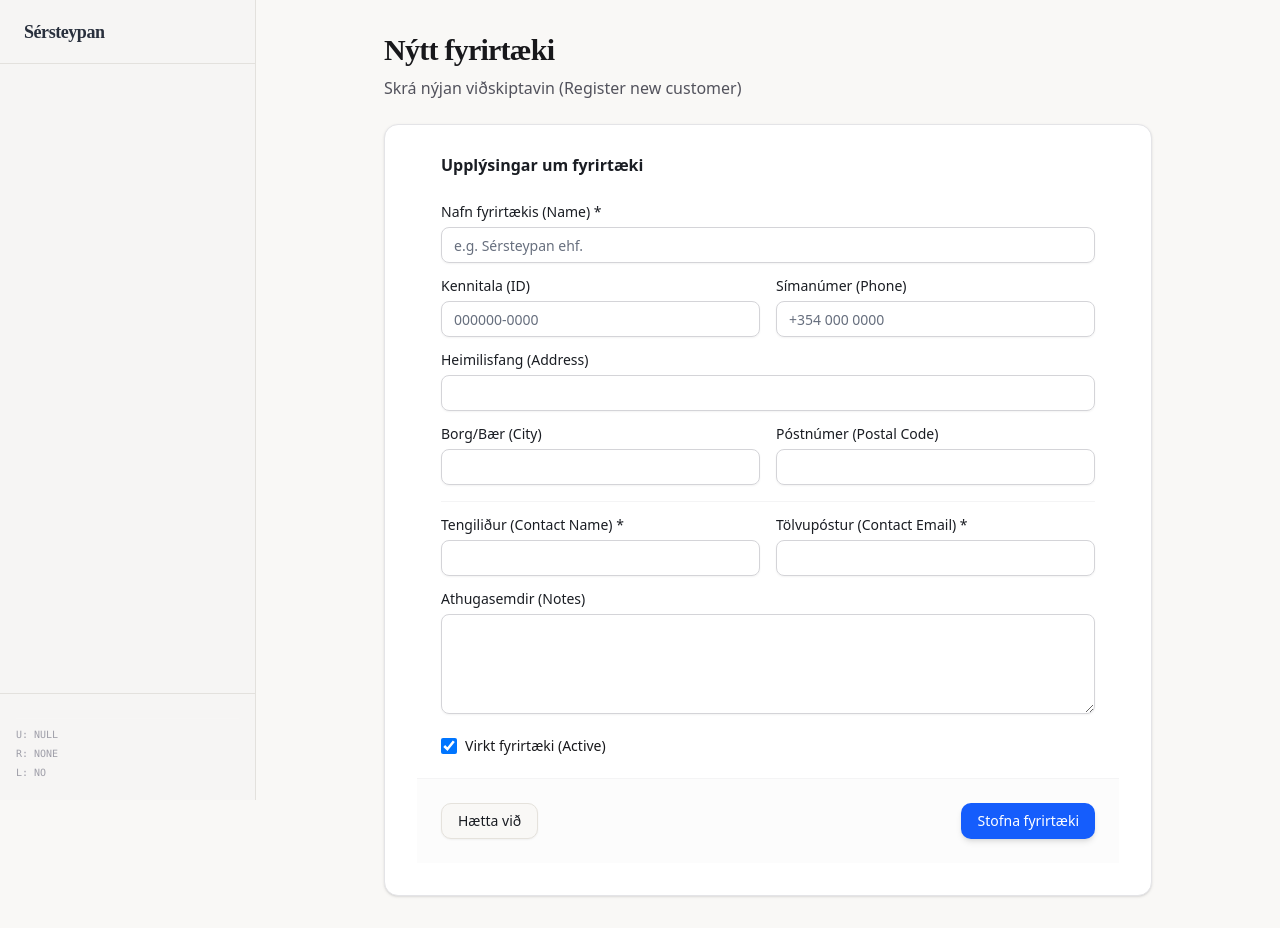
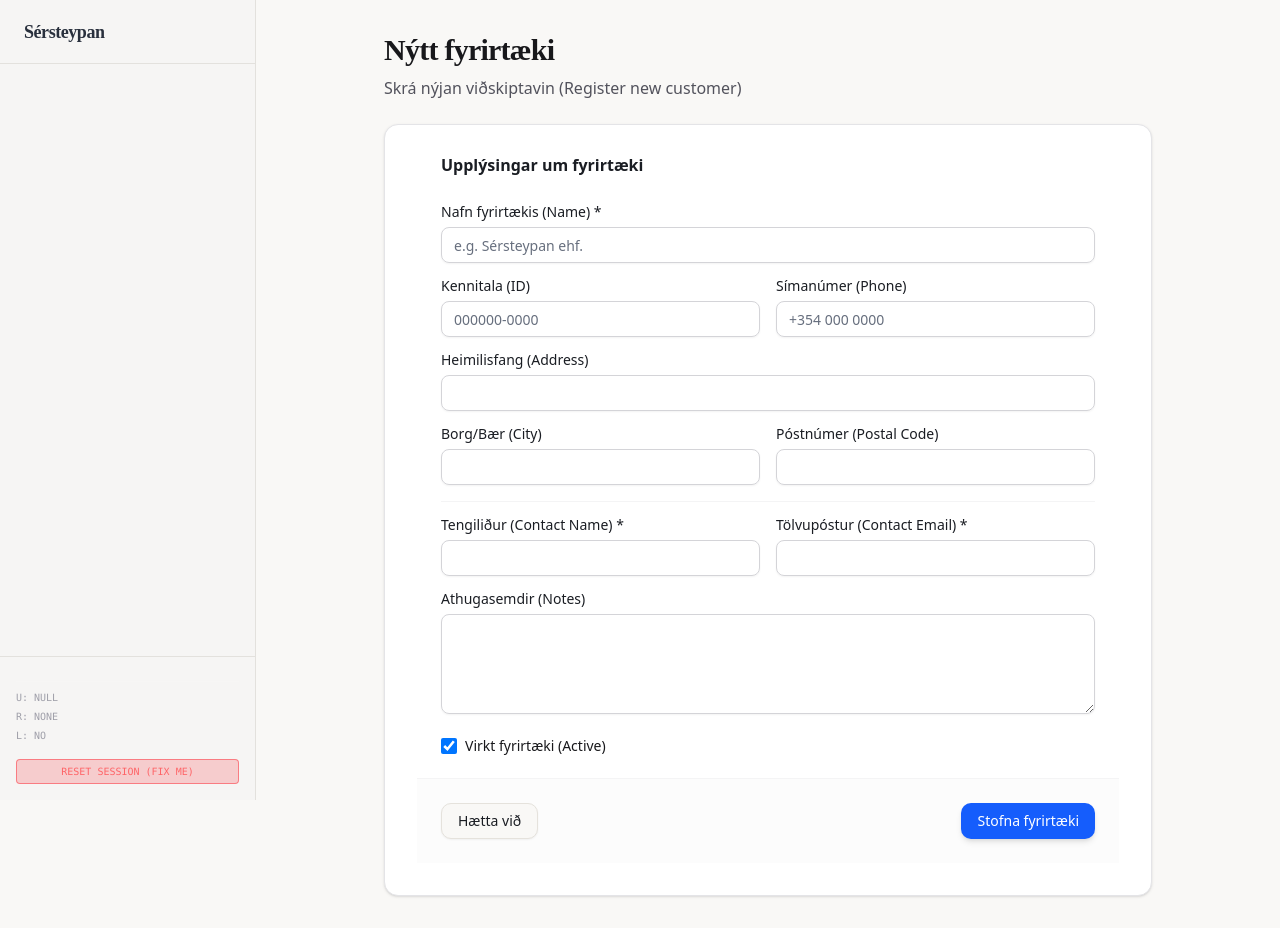
Before and after one commit to haukur1982/Sersteypan, a Next.js app: page /admin/companies/new in a window 1280 px wide. Built offline with nearby package versions, Linux system fonts and the light colour scheme; no server answers.

Commit message:
Fix: Add force logout button to sidebar debug panel for zombie sessions

```diff
--- a/src/components/layout/Sidebar.tsx
+++ b/src/components/layout/Sidebar.tsx
@@ -167,6 +167,19 @@ export function Sidebar({ className, user: initialUser }: SidebarProps) {
                             <p>R: {user?.role || 'NONE'}</p>
                             <p>L: {loading ? 'YES' : 'NO'}</p>
                             <p className="text-[8px] opacity-50 truncate">{user?.id}</p>
+                            {!user && (
+                                <button
+                                    onClick={async () => {
+                                        const { createClient } = await import('@/lib/supabase/client')
+                                        const supabase = createClient()
+                                        await supabase.auth.signOut()
+                                        window.location.href = '/login'
+                                    }}
+                                    className="mt-2 w-full bg-red-500/20 hover:bg-red-500/30 text-red-400 text-[10px] py-1 rounded border border-red-500/50 transition-colors"
+                                >
+                                    RESET SESSION (FIX ME)
+                                </button>
+                            )}
                         </div>
                     </>
                 )}
```
